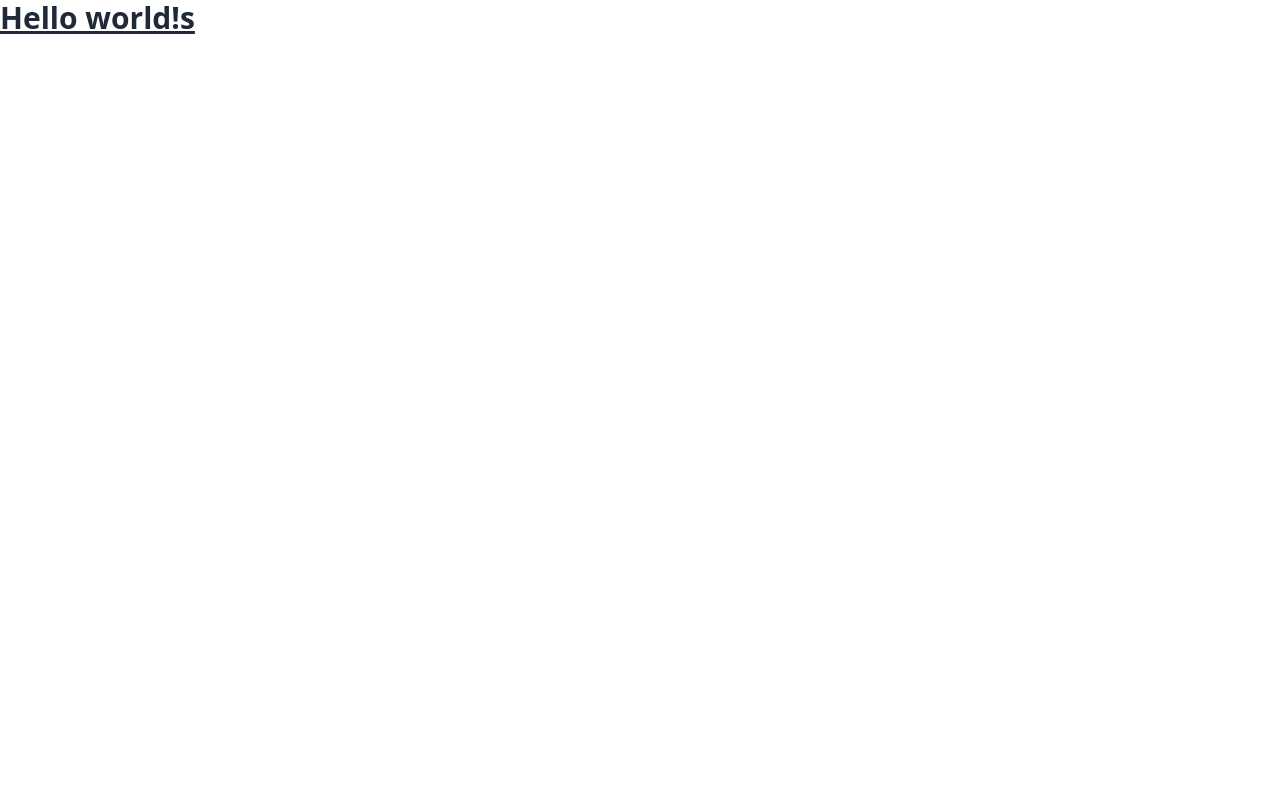
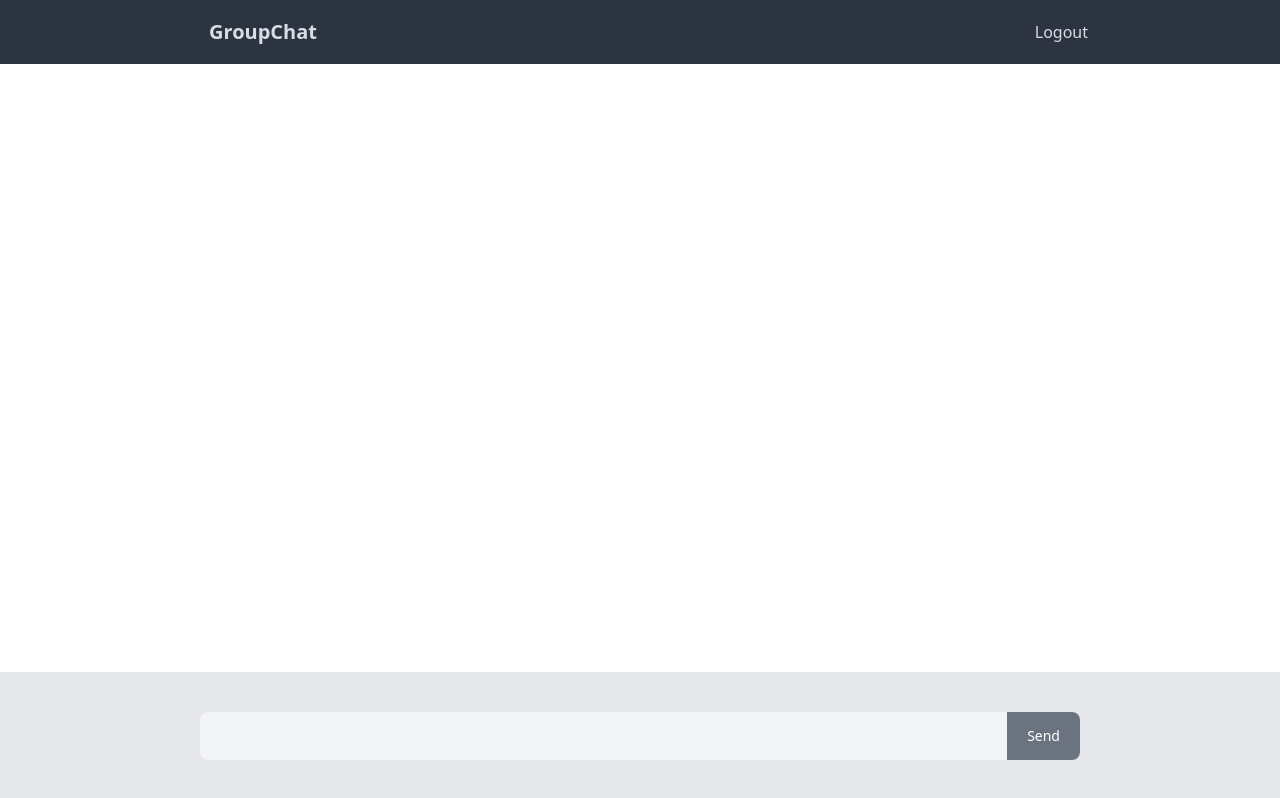
Before and after one commit to jeffersonbalde/BeshyConvo, a React (Vite) app: page / in a window 1280 px wide. Built offline with nearby package versions, Linux system fonts and the light colour scheme.

Commit message:
implementing sendmessage component

```diff
--- a/src/App.jsx
+++ b/src/App.jsx
@@ -1,11 +1,13 @@
+import Navbar from "./components/Navbar";
+import { Chatroom } from "./pages/Chatroom";
+import Login from "./pages/Login";
+
 export default function App() {
   return (
-    <div className="">
-      <h1 className="text-3xl font-bold underline">
-        Hello world!s
-      </h1>
-      {/* <button className="btn btn-info">Button</button> */}
-      {/* <button className="btn btn-xs sm:btn-sm md:btn-md lg:btn-lg">Responsive</button> */}
+    <div>
+      <Navbar />
+      {/* <Login /> */}
+      <Chatroom />
     </div>
   )
 }
--- /dev/null
+++ b/src/components/ChatBox.jsx
@@ -0,0 +1,9 @@
+const ChatBox = () => {
+  return (
+    <div>
+
+    </div>
+  )
+}
+
+export default ChatBox
--- /dev/null
+++ b/src/components/Navbar.jsx
@@ -0,0 +1,12 @@
+const Navbar = () => {
+  return (
+    <div className="navbar bg-neutral text-neutral-content">
+      <div className="containerWrap flex justify-between">
+        <a className="btn btn-ghost normal-case text-xl">GroupChat</a>
+        <button>Logout</button>
+      </div>
+    </div>
+  )
+}
+
+export default Navbar
--- /dev/null
+++ b/src/components/SendMessage.jsx
@@ -0,0 +1,29 @@
+import { useState } from "react"
+
+const SendMessage = () => {
+
+    const [ value, setValue ] = useState("");
+
+    const handleSendMessage = (e) => {
+        e.preventDefault();
+        setValue("");
+    }
+  return (
+    <div className="bg-gray-200 fixed bottom-0 w-full py-10 shadow-lg">
+        <form className="containerWrap flex px-2" onSubmit={handleSendMessage}>
+            <input
+                type="text"
+                className="input w-full focus:outline-none bg-gray-100 rounded-r-none"
+                value={value}
+                onChange={e => setValue(e.target.value)}
+                />
+            <button
+                className="w-auto bg-gray-500 text-white rounded-r-lg px-5 text-sm"
+                type="submit"
+                >Send</button>
+        </form>
+    </div>
+  )
+}
+
+export default SendMessage
--- a/src/index.css
+++ b/src/index.css
@@ -1,3 +1,7 @@
 @tailwind base;
 @tailwind components;
 @tailwind utilities;
+
+.containerWrap {
+  @apply container mx-auto max-w-4xl
+}
--- /dev/null
+++ b/src/pages/Chatroom.jsx
@@ -0,0 +1,11 @@
+import ChatBox from "../components/ChatBox"
+import SendMessage from "../components/SendMessage"
+
+export const Chatroom = () => {
+  return (
+    <div>
+        <ChatBox />
+        <SendMessage />
+    </div>
+  )
+}
--- /dev/null
+++ b/src/pages/Login.jsx
@@ -0,0 +1,15 @@
+const Login = () => {
+  return (
+  <div className="hero min-h-screen bg-base-200">
+    <div className="hero-content text-center">
+      <div className="max-w-md">
+        <h1 className="text-5xl font-bold">Let&apos;s Connect</h1>
+        <p className="py-6">Join the conversation, meet new poeple, and make connections in one shared room</p>
+        <button className="btn">Login With Google</button>
+      </div>
+    </div>
+  </div>
+  )
+}
+
+export default Login
```
